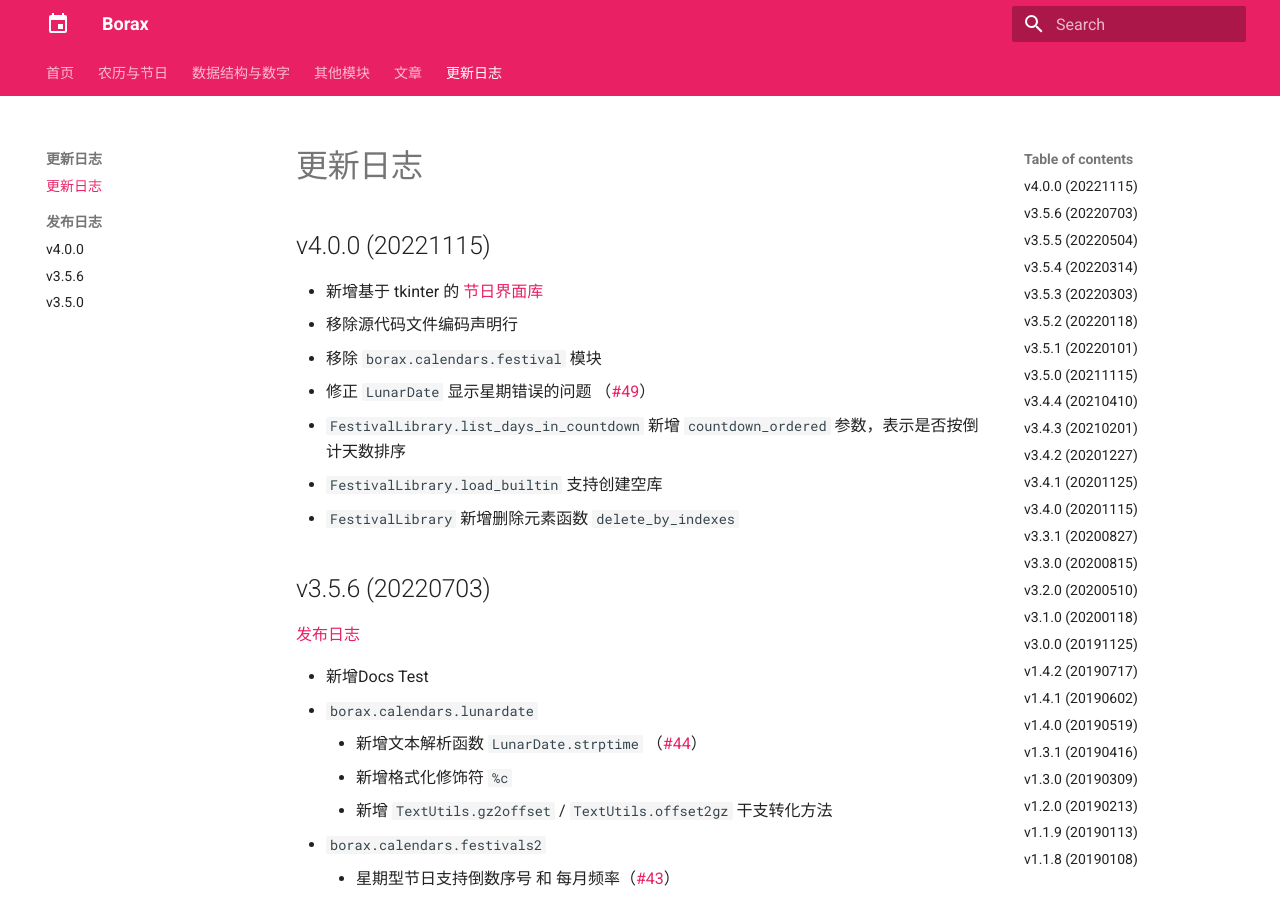
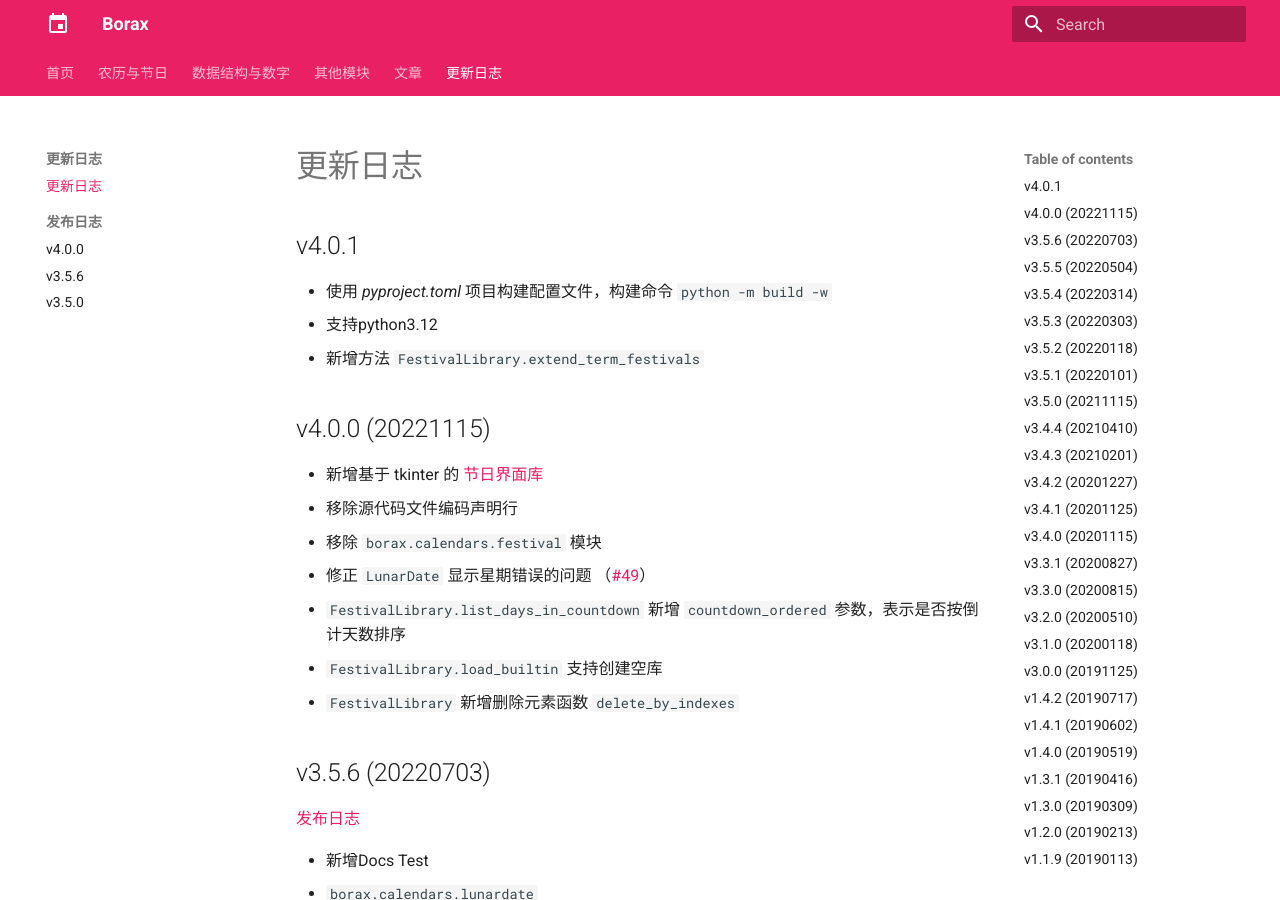
Before and after one commit to kinegratii/borax, an MkDocs documentation site: the page built from docs/changelog.md, in a window 1280 px wide and 900 px high. Built offline with MkDocs 1.6.1 and Material for MkDocs 9.7.7, drawn with Linux system fonts in a browser that asks for light colours.

Commit message:
:hammer: New pyproject.toml config

```diff
--- a/docs/changelog.md
+++ b/docs/changelog.md
@@ -1,4 +1,10 @@
 # 更新日志
+
+## v4.0.1
+
+- 使用 *pyproject.toml* 项目构建配置文件，构建命令 `python -m build -w`
+- 支持python3.12
+- 新增方法 `FestivalLibrary.extend_term_festivals`
 
 ## v4.0.0 (20221115)
 
--- a/pyproject.toml
+++ b/pyproject.toml
@@ -35,7 +35,6 @@
 Repository = "https://github.com/kinegratii/borax"
 
 [tool.setuptools]
-packages = ["borax"]
 include-package-data = true
 
 [tool.setuptools.dynamic]
--- a/requirements_dev.txt
+++ b/requirements_dev.txt
@@ -4,3 +4,4 @@
 mccabe~=0.6
 wheel~=0.42
 setuptools~=65.0
+build~=1.0
```
Also changed, not shown: README.md (+9 -0 lines), 2 other files.
